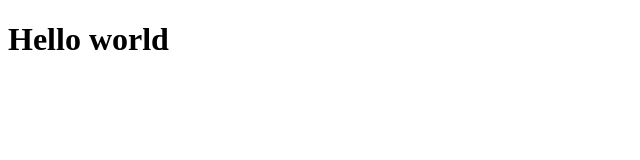
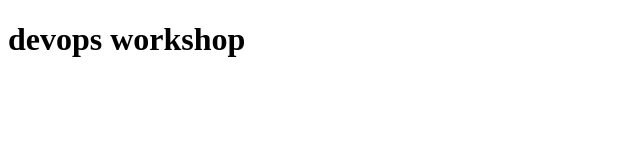
Before and after one commit to chaithu516/sample, a plain HTML site: page index.html in a window 1280 px wide. Shown: the whole page, without its empty margins (0-640 px from the left). Drawn offline with Linux system fonts and the light colour scheme.

Commit message:
change 1

```diff
--- a/index.html
+++ b/index.html
@@ -6,6 +6,6 @@
     <title>Document</title>
 </head>
 <body>
-    <h1>Hello world</h1>
+    <h1>devops workshop</h1>
 </body>
 </html>
```
